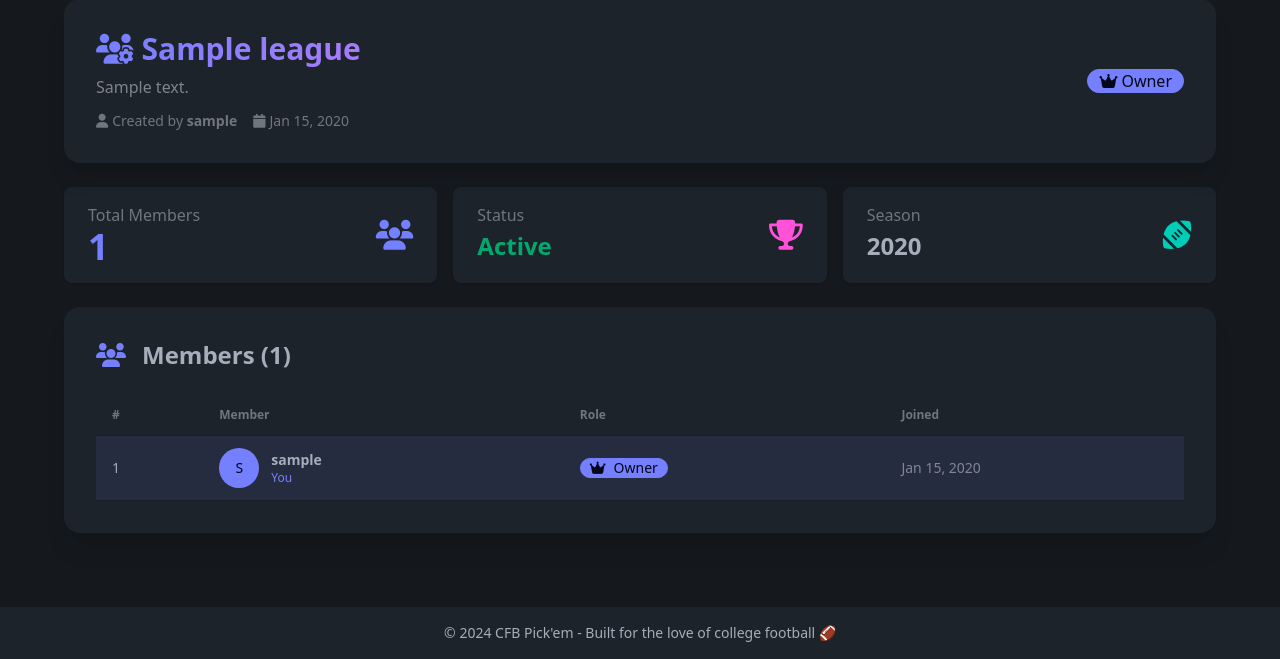
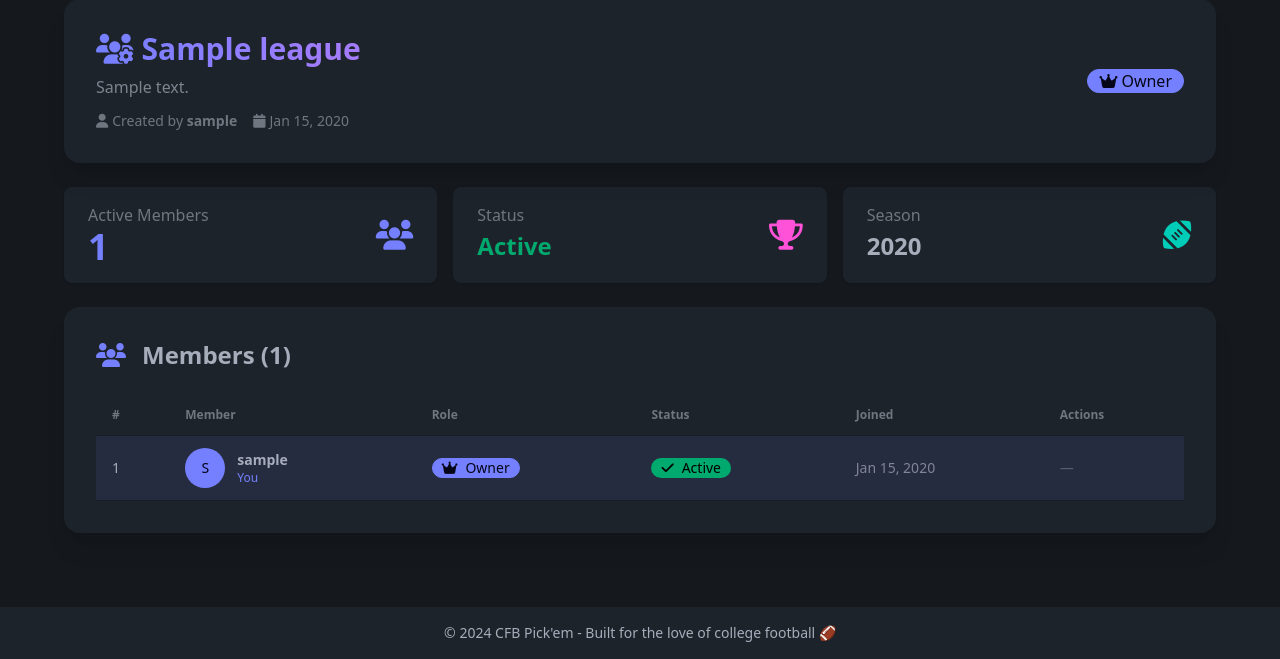
Before and after one commit to pmojo375/Pickem, a Django app: page /leagues/1/ in a window 1280 px wide. Shown: the part 141-800 px from the top of the page. Run offline with Django 5.2, Linux system fonts and the light colour scheme; a user stored in the database is signed in; tables that the repository leaves empty hold one stand-in row (values such as "Sample post"); parts of the project's set-up code (start-up, migrations or seed data) failed here and were passed over; some libraries are stand-ins or nearby versions.

Commit message:
Implement active membership feature and enhance league management
- Added an `is_active` field to the `LeagueMembership` model to track member activity status.
- Updated the admin interface to display active members and filter by membership status.
- Enhanced views and templates to reflect active membership status, preventing inactive members from making picks and displaying appropriate notifications.
- Introduced a new endpoint for league owners to manage member activity status.
- Improved league detail and picks templates to show active/inactive member counts and statuses.

```diff
--- a/pickem/cfb/templates/cfb/league_detail.html
+++ b/pickem/cfb/templates/cfb/league_detail.html
@@ -33,13 +33,18 @@
                         </div>
                     </div>
                 </div>
-                <div class="flex gap-2">
+                <div class="flex gap-2 flex-wrap">
                     {% if is_member %}
+                        {% if not membership_is_active %}
+                        <div class="badge badge-warning badge-lg">
+                            <i class="fas fa-user-slash mr-1"></i>Inactive
+                        </div>
+                        {% endif %}
                         {% if is_owner %}
                         <div class="badge badge-primary badge-lg">
                             <i class="fas fa-crown mr-1"></i>Owner
                         </div>
-                        {% elif is_admin %}
+                        {% elif user_role == "admin" %}
                         <div class="badge badge-secondary badge-lg">
                             <i class="fas fa-user-shield mr-1"></i>Admin
                         </div>
@@ -64,8 +69,11 @@
             <div class="stat-figure text-primary">
                 <i class="fas fa-users text-3xl"></i>
             </div>
-            <div class="stat-title">Total Members</div>
-            <div class="stat-value text-primary">{{ memberships|length }}</div>
+            <div class="stat-title">Active Members</div>
+            <div class="stat-value text-primary">{{ active_member_count }}</div>
+            {% if inactive_member_count %}
+            <div class="stat-desc">{{ inactive_member_count }} inactive</div>
+            {% endif %}
         </div>
 
         <div class="stat bg-base-100 rounded-lg shadow">
@@ -91,6 +99,13 @@
         </div>
     </div>
 
+    {% if is_member and not membership_is_active %}
+    <div class="alert alert-warning mb-6">
+        <i class="fas fa-user-slash"></i>
+        <span>Your membership in this league is inactive. You cannot make picks until a league admin reactivates you.</span>
+    </div>
+    {% endif %}
+
     <!-- Members List -->
     <div class="card bg-base-100 shadow-xl">
         <div class="card-body">
@@ -106,12 +121,16 @@
                             <th>#</th>
                             <th>Member</th>
                             <th>Role</th>
+                            <th>Status</th>
                             <th>Joined</th>
+                            {% if is_admin %}
+                            <th>Actions</th>
+                            {% endif %}
                         </tr>
                     </thead>
                     <tbody>
                         {% for membership in memberships %}
-                        <tr class="{% if membership.user == request.user %}bg-primary/10{% endif %}">
+                        <tr class="{% if membership.user == request.user %}bg-primary/10{% endif %} {% if not membership.is_active %}opacity-60{% endif %}">
                             <td>{{ forloop.counter }}</td>
                             <td>
                                 <div class="flex items-center gap-3">
@@ -143,7 +162,42 @@
                                 </div>
                                 {% endif %}
                             </td>
+                            <td>
+                                {% if membership.is_active %}
+                                <div class="badge badge-success gap-2">
+                                    <i class="fas fa-check"></i>Active
+                                </div>
+                                {% else %}
+                                <div class="badge badge-warning gap-2">
+                                    <i class="fas fa-user-slash"></i>Inactive
+                                </div>
+                                {% endif %}
+                            </td>
                             <td class="text-sm text-base-content/70">{{ membership.joined_at|date:"M d, Y" }}</td>
+                            {% if is_admin %}
+                            <td>
+                                {% if membership.user == request.user or membership.role == "owner" %}
+                                <span class="text-base-content/40 text-sm">—</span>
+                                {% elif membership.role == "admin" and not is_owner %}
+                                <span class="text-base-content/40 text-sm">—</span>
+                                {% else %}
+                                <form method="post" action="{% url 'league_member_status' league.id membership.id %}">
+                                    {% csrf_token %}
+                                    {% if membership.is_active %}
+                                    <input type="hidden" name="status" value="inactive">
+                                    <button type="submit" class="btn btn-warning btn-xs" onclick="return confirm('Set {{ membership.user.username }} as inactive? They will not be able to make picks or appear in standings.')">
+                                        Set Inactive
+                                    </button>
+                                    {% else %}
+                                    <input type="hidden" name="status" value="active">
+                                    <button type="submit" class="btn btn-success btn-xs">
+                                        Set Active
+                                    </button>
+                                    {% endif %}
+                                </form>
+                                {% endif %}
+                            </td>
+                            {% endif %}
                         </tr>
                         {% endfor %}
                     </tbody>
--- a/pickem/cfb/urls.py
+++ b/pickem/cfb/urls.py
@@ -21,6 +21,7 @@ urlpatterns = [
     path('leagues/<int:league_id>/', views.league_detail_view, name='league_detail'),
     path('leagues/<int:league_id>/join/', views.league_join_view, name='league_join'),
     path('leagues/<int:league_id>/leave/', views.league_leave_view, name='league_leave'),
+    path('leagues/<int:league_id>/members/<int:membership_id>/status/', views.league_member_status_view, name='league_member_status'),
     # App utility endpoints (avoid Django admin path)
     path('cfb-admin/import-schedule/', views.admin_import_schedule, name='admin_import_schedule'),
     path('cfb-admin/update-live/', views.admin_update_live, name='admin_update_live'),
--- a/pickem/cfb/views.py
+++ b/pickem/cfb/views.py
@@ -4,10 +4,20 @@ from django.http import JsonResponse
 from django.shortcuts import render, redirect, get_object_or_404
 from django.core.exceptions import ValidationError
 from django.db.models import Q
+from django.views.decorators.http import require_POST
 from .models import Game, Pick, Team, League, LeagueMembership, LeagueGame, LeagueRules, Season, Ranking, Week, MemberSeason, MemberWeek
 from django.utils import timezone
 from . import services
 from django.conf import settings
+
+
+def _active_member_user_ids(league):
+    return LeagueMembership.objects.filter(league=league, is_active=True).values_list("user_id", flat=True)
+
+
+def _user_is_active_member(league, user):
+    return LeagueMembership.objects.filter(league=league, user=user, is_active=True).exists()
+
 
 def home_view(request):
     context = {}
@@ -72,7 +82,7 @@ def home_view(request):
                 'week_picks_count': week_picks_count,
                 'win_rate': win_rate,
                 'user_rank': user_rank,
-                'total_players': league.memberships.count(),
+                'total_players': league.memberships.filter(is_active=True).count(),
             })
 
     return render(request, "cfb/home.html", context)
@@ -112,6 +122,10 @@ def picks_view(request):
         form_league_id = request.POST.get("league_id")
         if form_league_id:
             league = get_object_or_404(League, pk=form_league_id, memberships__user=request.user)
+
+        if not _user_is_active_member(league, request.user):
+            messages.error(request, "Your membership in this league is inactive, so you cannot make picks.")
+            return redirect(f"/picks/?league_id={league.id}")
 
         # Find all game IDs in the POST data (format: game_123_id)
         game_ids = []
@@ -390,6 +404,7 @@ def picks_view(request):
         "team_records": team_records,
         "team_stats": team_stats,
         "current_week": current_week,
+        "membership_is_active": _user_is_active_member(league, request.user),
     }
     return render(request, "cfb/picks.html", context)
 
@@ -670,7 +685,8 @@ def standings_view(request):
                         # Get member weeks for this week
                         member_weeks = MemberWeek.objects.filter(
                             league=league,
-                            week=selected_week
+                            week=selected_week,
+                            user_id__in=_active_member_user_ids(league),
                         ).select_related('user', 'week')
 
                         standings = []
@@ -715,7 +731,8 @@ def standings_view(request):
                 # Get all member seasons for this league/season
                 member_seasons = MemberSeason.objects.filter(
                     league=league,
-                    season=active_season
+                    season=active_season,
+                    user_id__in=_active_member_user_ids(league),
                 ).select_related('user')
 
                 standings = []
@@ -801,7 +818,10 @@ def standings_view(request):
                     pass
 
             # Get all members of the league
-            members = User.objects.filter(league_memberships__league=league).distinct()
+            members = User.objects.filter(
+                league_memberships__league=league,
+                league_memberships__is_active=True,
+            ).distinct()
 
             # Calculate max possible key picks for fallback case
             max_total_key_picks_fallback = 0
@@ -1324,7 +1344,7 @@ def settings_view(request):
     # Get league member count for payout calculations
     league_member_count = 0
     if league:
-        league_member_count = LeagueMembership.objects.filter(league=league).count()
+        league_member_count = LeagueMembership.objects.filter(league=league, is_active=True).count()
 
     context = {
         "games_with_selection": games_with_selection,
@@ -1486,7 +1506,10 @@ def get_league_picks_data(league, week, show_unstarted_picks=False):
     User = get_user_model()
 
     # Get all league members
-    members = User.objects.filter(league_memberships__league=league).distinct()
+    members = User.objects.filter(
+        league_memberships__league=league,
+        league_memberships__is_active=True,
+    ).distinct()
 
     # Get games for this week that are selected for this league
     start, end = services.schedule.get_week_datetime_range(week)
@@ -1639,12 +1662,15 @@ def league_detail_view(request, league_id):
         membership = LeagueMembership.objects.get(league=league, user=request.user)
         is_member = True
         user_role = membership.role
+        membership_is_active = membership.is_active
     except LeagueMembership.DoesNotExist:
         is_member = False
         user_role = None
+        membership_is_active = False
 
     # Get all members
     memberships = LeagueMembership.objects.filter(league=league).select_related("user").order_by("-role", "joined_at")
+    active_member_count = memberships.filter(is_active=True).count()
 
     context = {
         "league": league,
@@ -1652,7 +1678,10 @@ def league_detail_view(request, league_id):
         "user_role": user_role,
         "memberships": memberships,
         "is_owner": user_role == "owner",
-        "is_admin": user_role in ["owner", "admin"],
+        "is_admin": user_role in ["owner", "admin"] and membership_is_active,
+        "membership_is_active": membership_is_active,
+        "active_member_count": active_member_count,
+        "inactive_member_count": memberships.count() - active_member_count,
         "active_season": Season.objects.filter(is_active=True).first(),
     }
     return render(request, "cfb/league_detail.html", context)
@@ -1664,8 +1693,15 @@ def league_join_view(request, league_id):
     league = get_object_or_404(League, pk=league_id)
 
     # Check if already a member
-    if LeagueMembership.objects.filter(league=league, user=request.user).exists():
-        messages.info(request, f"You are already a member of '{league.name}'.")
+    existing = LeagueMembership.objects.filter(league=league, user=request.user).first()
+    if existing:
+        if existing.is_active:
+            messages.info(request, f"You are already a member of '{league.name}'.")
+        else:
+            messages.warning(
+                request,
+                f"You are already a member of '{league.name}', but your membership is inactive. Ask a league admin to reactivate you.",
+            )
         return redirect("league_detail", league_id=league.id)
 
     # Add user to league
@@ -1699,3 +1735,43 @@ def league_leave_view(request, league_id):
     except LeagueMembership.DoesNotExist:
         messages.error(request, "You are not a member of this league.")
         return redirect("leagues_list")
+
+
+@login_required
+@require_POST
+def league_member_status_view(request, league_id, membership_id):
+    """Allow league owners and admins to set a member active or inactive."""
+    league = get_object_or_404(League, pk=league_id)
+    actor = LeagueMembership.objects.filter(
+        league=league, user=request.user, is_active=True
+    ).first()
+
+    if not actor or actor.role not in ("owner", "admin"):
+        messages.error(request, "You do not have permission to manage members in this league.")
+        return redirect("league_detail", league_id=league.id)
+
+    membership = get_object_or_404(LeagueMembership, pk=membership_id, league=league)
+
+    if membership.user_id == request.user.id:
+        messages.error(request, "You cannot change your own membership status.")
+        return redirect("league_detail", league_id=league.id)
+
+    if membership.role == "owner":
+        messages.error(request, "The league owner's status cannot be changed.")
+        return redirect("league_detail", league_id=league.id)
+
+    if membership.role == "admin" and actor.role != "owner":
+        messages.error(request, "Only the league owner can change an admin's status.")
+        return redirect("league_detail", league_id=league.id)
+
+    status = request.POST.get("status")
+    if status not in ("active", "inactive"):
+        messages.error(request, "Invalid membership status.")
+        return redirect("league_detail", league_id=league.id)
+
+    membership.is_active = status == "active"
+    membership.save(update_fields=["is_active"])
+
+    label = "active" if membership.is_active else "inactive"
+    messages.success(request, f"{membership.user.username} is now {label} in '{league.name}'.")
+    return redirect("league_detail", league_id=league.id)
```
Also changed, not shown: pickem/cfb/admin.py (+5 -5 lines), pickem/cfb/management/commands/reset_sequences.py (added, +130 -0 lines), pickem/cfb/models.py (+6 -1 lines), pickem/cfb/services/scoring.py (+12 -9 lines), pickem/cfb/templates/cfb/picks.html (+12 -1 lines), pickem/cfb/templates/cfb/roster.html (+7 -2 lines), pickem/cfb/migrations/0019_leaguemembership_is_active.py (added).
